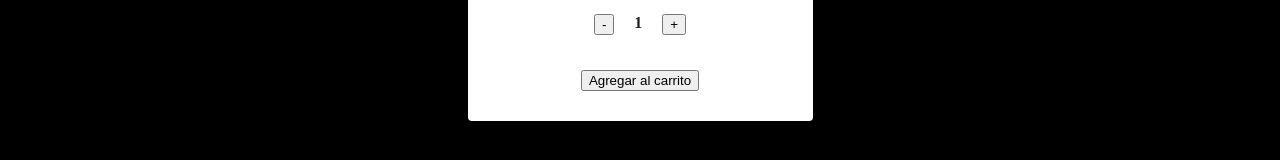
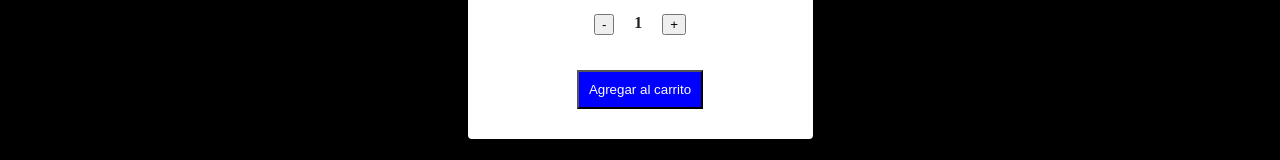
Before and after one commit to FogliattoFederico/PreEntregaFogliatto, a React (Vite) app: page /Detail/1 in a window 1280 px wide. Shown: the part 613-773 px from the top of the page. Built offline with nearby package versions, Linux system fonts and the light colour scheme.

Commit message:
editando css

```diff
--- a/src/components/ItemCount/ItemCount.css
+++ b/src/components/ItemCount/ItemCount.css
@@ -13,4 +13,7 @@
 }
 .Boton{
     margin-top: 20px;
+    background-color: blue;
+    color: white;
+    padding: 10px;
 }
```
